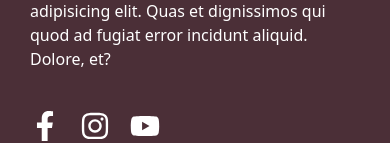
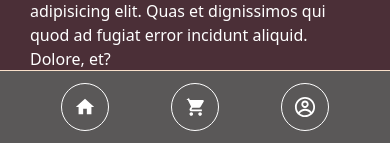
Before and after one commit to itsmeharazz/Pet-Shop, a React (Vite) app: page / in a window 390 px wide. Shown: the part 701-844 px from the top of the page. Built offline with nearby package versions, Linux system fonts and the light colour scheme; no server answers.

Commit message:
add mobile button bar

```diff
--- a/src/components/navBar/NavIcon.jsx
+++ b/src/components/navBar/NavIcon.jsx
@@ -1,11 +1,11 @@
 import React, { useState, useEffect } from 'react'
 import { CgProfile } from "react-icons/cg";
 import { BsBasket2 } from "react-icons/bs";
-import { Link, useNavigate } from 'react-router-dom';
+import { Link } from 'react-router-dom';
 import { FaSearch } from "react-icons/fa";
 const NavIcon = ({ setShowLogin }) => {
 const [user, setUser]= useState(null);
-const navigate = useNavigate;
+// const navigate = useNavigate;
 useEffect(()=>{
   const storedUser = JSON.parse(localStorage.getItem("user"));
   setUser(storedUser);
@@ -30,13 +30,13 @@ useEffect(()=>{
             </span>
           </Link>
         </div>
+
         <div className=''>
           {user ? (
             <Link to={""}>
-              {/* <CgProfile className='text-4xl md:text-3xl cursor-pointer text-[#efe9e9e4]' /> */}
               <img
-                src={user.picture}
-                alt={user.family_name}
+                src= {user.picture}
+                alt={user.given_name}
                 className='w-[55px] h-[55px] rounded-full '
               />
             </Link>
--- a/src/components/navBar/NavItem.jsx
+++ b/src/components/navBar/NavItem.jsx
@@ -5,7 +5,7 @@ import { FiX } from "react-icons/fi";
 import { CgProfile } from "react-icons/cg";
 import { BsBasket2 } from "react-icons/bs";
 
-const NavItem = ({ setShowLogin }) => {
+const NavItem = () => {
   const [isMenuOpen, setIsMenuOpen] = useState(false);
   const toggleMenu = () => setIsMenuOpen(!isMenuOpen);
   const location = useLocation();
@@ -63,7 +63,7 @@ const NavItem = ({ setShowLogin }) => {
           </li>
         ))}
 
-        <div className='w-full flex justify-between items-center mt-10'>
+        {/* <div className='w-full flex justify-between items-center mt-10'>
           <div className='relative'>
             <Link
               to={"/cart"}
@@ -83,7 +83,7 @@ const NavItem = ({ setShowLogin }) => {
             }}
             className='text-4xl md:text-3xl cursor-pointer text-[#efe9e9e4]'
           />
-        </div>
+        </div> */}
       </ul>
     </>
   );
--- a/src/components/navBar/Navbar.jsx
+++ b/src/components/navBar/Navbar.jsx
@@ -1,10 +1,21 @@
-import React from 'react'
-import NavItem from './NavItem';
-import { Link } from 'react-router-dom';
-import logo from '../../assets/logo.svg';
-import NavIcon from './NavIcon';
-const Navbar = ({setShowLogin }) => {
+import React from "react";
+import { useState, useEffect } from "react";
+import NavItem from "./NavItem";
+import { Link } from "react-router-dom";
+import logo from "../../assets/logo.svg";
+import NavIcon from "./NavIcon";
+import { MdHome } from "react-icons/md";
+import { CgProfile } from "react-icons/cg";
+import { IoMdCart } from "react-icons/io";
+const Navbar = ({ setShowLogin }) => {
+  const [user, setUser] = useState(null);
+  useEffect(() => {
+    const storedUser = JSON.parse(localStorage.getItem("user"));
+    setUser(storedUser);
+  }, []);
   return (
+    <>
+      {/* Desktop navbar */}
       <div className='bg-[#4b2f37] text-[#ffe040]'>
         <div className='container flex justify-between items-center py-7 border-b border-[#f9e0ca] '>
           <Link to={"/"}>
@@ -14,7 +25,40 @@ const Navbar = ({setShowLogin }) => {
           <NavIcon setShowLogin={setShowLogin} />
         </div>
       </div>
+
+      {/* Mobile foot bar */}
+      <div className='lg:hidden fixed bottom-0 left-0 w-full bg-[#5a5858] border-t border-[#f9e0ca] z-10'>
+        <div className='container flex justify-around items-center py-3'>
+          <Link to={"/"} className='text-2xl'>
+            <MdHome className='text-white border rounded-full p-3 text-5xl hover:bg-[#ffe404] hover:text-[#4b2f37]' />
+          </Link>
+          <Link to={"/cart"} className='text-2xl'>
+            <IoMdCart className='text-white border rounded-full p-3 text-5xl hover:bg-[#ffe404] hover:text-[#4b2f37]' />
+          </Link>
+          <div className=''>
+            {user ? (
+              <Link to={""}>
+                <img
+                  src={user.picture}
+                  alt={user.given_name}
+                  className='w-[35px] h-[35px] rounded-full '
+                />
+              </Link>
+            ) : (
+              <CgProfile
+                onClick={() => setShowLogin(true)}
+                className='text-white border rounded-full p-3 text-5xl hover:bg-[#ffe404] hover:text-[#4b2f37]'
+              />
+            )}
+            {/* <CgProfile
+                      onClick={() => setShowLogin(true)}
+                      className='text-4xl md:text-3xl cursor-pointer text-[#efe9e9e4]'
+                    /> */}
+          </div>
+        </div>
+      </div>
+    </>
   );
 };
 
-export default Navbar
+export default Navbar;
```
Lines whose indentation alone changed are shown as unchanged.
